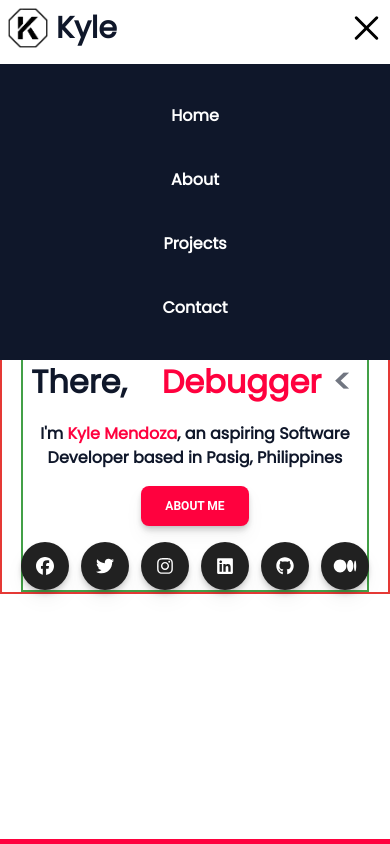
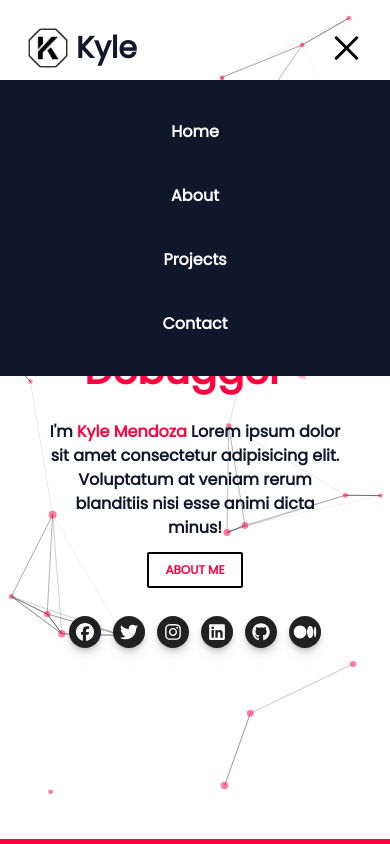
Before and after one commit to KyleeMendoza/KylePortfolio, a React (Create React App) app: page / in a window 390 px wide. Both pictures are taken after a click on the button 366 px from the left and 28 px from the top of the page. Shown: the top 844 px of the page. Built offline with nearby package versions, Linux system fonts and the light colour scheme.

Commit message:
responsive navbar

```diff
--- a/src/App.css
+++ b/src/App.css
@@ -3,6 +3,9 @@
   font-size: clamp(1rem, 0.6897rem + 0.6897vw, 1.5rem);
   scroll-behavior: smooth;
 }
+/* .scrollable {
+  scroll-behavior: smooth;
+} */
 .hero-bg {
   max-width: calc(100% - 110px);
   height: auto;
@@ -14,7 +17,7 @@
 
 .home-text {
   /* font-size: clamp(0.5rem, 12vw + 1rem, 3rem); */
-  font-size: clamp(2rem, 0.7586rem + 2.7586vw, 4rem);
+  font-size: clamp(2.5rem, 2.1897rem + 0.6897vw, 3rem);
 }
 
 .shadow-middle {
@@ -98,6 +101,40 @@
     url("./assets/mathBg.png") no-repeat center/cover;
 }
 
+.growDown {
+  animation: growDown 600ms ease-in-out forwards;
+  transform-origin: top center;
+}
+
+.growUp {
+  animation: growUp 600ms ease-in-out forwards;
+  transform-origin: top center;
+}
+
+@keyframes growDown {
+  0% {
+    transform: scaleY(0);
+  }
+  80% {
+    transform: scaleY(1.1);
+  }
+  100% {
+    transform: scaleY(1);
+  }
+}
+
+@keyframes growUp {
+  100% {
+    transform: scaleY(1);
+  }
+  80% {
+    transform: scaleY(1.1);
+  }
+  0% {
+    transform: scaleY(0);
+  }
+}
+
 @media only screen and (max-width: 959px) {
   .hero-bg {
     max-width: calc(100% - 450px);
--- a/src/App.tsx
+++ b/src/App.tsx
@@ -21,7 +21,7 @@
   });
 
   return (
-    <div className="relative ">
+    <div className="relative">
       <motion.div className="progress-bar" style={{ scaleX }} />
       <div className="flex flex-col h-screen" id="home">
         <header>
@@ -34,14 +34,14 @@
       <div className="lg:h-[50vh] h-[70vh]" id="about">
         <About />
       </div>
-      <div className=" glass-bg lg:py-20" id="projects">
+      <div className=" glass-bg pt-10 lg:py-20" id="projects">
         <Projects />
       </div>
-      <div className="h-[40vh]" id="contact">
+      <div className="h-[50vh] lg:h-[40vh]" id="contact">
         <Contact />
       </div>
       <div className="w-full h-screen absolute top-0 left-0" id="particles">
-        {/* <Particle /> */}
+        <Particle />
       </div>
     </div>
   );
--- a/src/components/NavBar.tsx
+++ b/src/components/NavBar.tsx
@@ -15,7 +15,7 @@
 
   return (
     <>
-      <div className="flex justify-center items-center lg:pt-5">
+      <div className="flex justify-center items-center px-5 lg:px-0 pt-5">
         <div className="flex w-full lg:w-[75%] justify-between">
           <div className="w-full lg:w-auto flex justify-between items-center">
             <div className="flex items-center text-3xl">
@@ -28,8 +28,8 @@
           </div>
 
           <div
-            className={`absolute top-16 w-full z-10 flex flex-col py-10 items-center gap-10 bg-darkBlue text-white lg:flex lg:flex-row lg:opacity-100 lg:static lg:w-auto lg:z-0 lg:py-0 lg:bg-transparent lg:text-black transition-all duration-400
-            ${isOpen ? "opacity-100" : "hidden"}`}
+            className={`absolute top-20 left-0 w-full z-10 flex flex-col py-10 items-center gap-10 bg-darkBlue text-white lg:flex lg:flex-row lg:opacity-100 lg:static lg:w-auto lg:z-0 lg:py-0 lg:bg-transparent lg:text-black transition-all duration-400
+            ${isOpen ? "opacity-100 growDown" : "hidden"}`}
           >
             {navData.map((item) => (
               <a
@@ -42,8 +42,8 @@
           </div>
 
           <div className="hidden lg:flex lg:items-center ">
-            <div className="transition-all delay-50 cursor-pointer border border-1 border-black font-['poppins'] rounded-lg px-4 py-2 text-xs font-bold text-brightRed hover:bg-brightRed hover:text-white hover:border-brightRed hover:drop-shadow-lg">
-              DOWNLOAD CV
+            <div className="uppercase transition-all delay-50 cursor-pointer font-['poppins'] rounded-lg px-4 py-2 text-xs font-bold bg-brightRed text-white border-brightRed shadow-middle">
+              Download CV
             </div>
           </div>
         </div>
--- a/src/screens/About.tsx
+++ b/src/screens/About.tsx
@@ -61,11 +61,8 @@
   }, [inView]);
 
   return (
-    <div
-      ref={ref}
-      className="flex h-full justify-center items-center border border-2 border-red-600"
-    >
-      <div className="w-[90%] lg:w-[50%] font-['Poppins'] text-darkBlue border border-2 border-red-600">
+    <div ref={ref} className="flex h-full justify-center items-center ">
+      <div className="w-[90%] lg:w-[50%] font-['Poppins'] text-darkBlue ">
         <motion.p
           className="text-sm font-bold mb-3 text-brightRed"
           animate={h1}
@@ -76,7 +73,7 @@
           <p className="text-2xl font-bold mb-3 ">
             Aspiring Software Developer
           </p>
-          <p className="text-xs mb-3">
+          <p className="text-xs mb-3 text-center lg:text-start">
             Lorem ipsum dolor sit, amet consectetur adipisicing elit. Magnam
             natus dolor expedita fuga quaerat ipsam voluptates obcaecati nostrum
             vero sapiente, laboriosam recusandae odio aliquid incidunt itaque.
--- a/src/screens/Contact.tsx
+++ b/src/screens/Contact.tsx
@@ -1,4 +1,4 @@
-import React from "react";
+import React, { useState, useEffect } from "react";
 import { Button, IconButton } from "@material-tailwind/react";
 import { FontAwesomeIcon } from "@fortawesome/react-fontawesome";
 import {
@@ -14,11 +14,31 @@
 import Logo from "../assets/logoWhite.png";
 
 function Contact() {
+  const [buttonSize, setButtonSize] = useState<"sm" | "lg">("lg"); //size of icon button social links
+
+  useEffect(() => {
+    const handleResize = () => {
+      if (window.innerWidth <= 768) {
+        // Adjust this breakpoint as needed
+        setButtonSize("sm");
+      } else {
+        setButtonSize("lg");
+      }
+    };
+
+    handleResize(); // Set initial size
+    window.addEventListener("resize", handleResize);
+
+    return () => {
+      window.removeEventListener("resize", handleResize);
+    };
+  }, []);
+
   return (
-    <div className="flex flex-col gap-3 h-full items-center justify-center bg-black border border-2 border-red-600">
-      <div className="flex w-[75%] font-['Poppins'] font-bold text-white">
+    <div className="flex flex-col gap-3 h-full items-center justify-center bg-black ">
+      <div className="flex w-full lg:w-[75%] font-['Poppins'] font-bold text-white">
         <div className="flex flex-1 flex-col gap-5 items-center justify-center flex-1 ">
-          <div className="pt-2 text-xl text-right">
+          <div className="pt-2 text-xl text-center lg:text-start lg:text-right">
             <p>Feel free to hit me up. I'm looking</p>
             <p>forward to hearing from you.</p>
           </div>
@@ -27,7 +47,10 @@
               href="https://www.facebook.com/shaclonely"
               className="drop-shadow-lg"
             >
-              <IconButton className="rounded-full block bg-black" size="lg">
+              <IconButton
+                className="rounded-full block bg-black"
+                size={buttonSize}
+              >
                 <FontAwesomeIcon icon={faFacebook} className="flex text-lg" />
               </IconButton>
             </a>
@@ -35,7 +58,10 @@
               href="https://twitter.com/kdmendoza00"
               className="drop-shadow-lg"
             >
-              <IconButton className="rounded-full block bg-black" size="lg">
+              <IconButton
+                className="rounded-full block bg-black"
+                size={buttonSize}
+              >
                 <FontAwesomeIcon icon={faTwitter} className="flex text-lg" />
               </IconButton>
             </a>
@@ -43,7 +69,10 @@
               href="https://www.instagram.com/kyleemndz/"
               className="drop-shadow-lg"
             >
-              <IconButton className="rounded-full block bg-black" size="lg">
+              <IconButton
+                className="rounded-full block bg-black"
+                size={buttonSize}
+              >
                 <FontAwesomeIcon icon={faInstagram} className="flex text-lg" />
               </IconButton>
             </a>
@@ -51,7 +80,10 @@
               href="https://www.linkedin.com/in/kyleemendoza"
               className="drop-shadow-lg"
             >
-              <IconButton className="rounded-full block bg-black" size="lg">
+              <IconButton
+                className="rounded-full block bg-black"
+                size={buttonSize}
+              >
                 <FontAwesomeIcon icon={faLinkedin} className="flex text-lg" />
               </IconButton>
             </a>
@@ -59,7 +91,7 @@
               href="https://github.com/KyleeMendoza"
               className="drop-shadow-lg"
             >
-              <IconButton className="rounded-full bg-black" size="lg">
+              <IconButton className="rounded-full bg-black" size={buttonSize}>
                 <FontAwesomeIcon icon={faGithub} className="flex text-lg" />
               </IconButton>
             </a>
@@ -67,7 +99,7 @@
               href="https://medium.com/@kylemendoza67"
               className="drop-shadow-lg"
             >
-              <IconButton className="rounded-full bg-black" size="lg">
+              <IconButton className="rounded-full bg-black" size={buttonSize}>
                 <FontAwesomeIcon icon={faMedium} className="flex text-lg" />
               </IconButton>
             </a>
@@ -81,7 +113,7 @@
         </div>
       </div>
       <div>
-        <a href="/home">
+        <a href="#">
           <IconButton
             className="p-4 rounded-full bg-black block border border-2 border-white"
             size="lg"
@@ -90,7 +122,7 @@
           </IconButton>
         </a>
       </div>
-      <div className="text-white text-xs">
+      <div className="text-white text-center text-xs">
         <p>
           2023 - Kyle Mendoza's Website Portfolio. Philippines{" "}
           <span>&copy;</span> All rights reserved.
--- a/src/screens/Home.tsx
+++ b/src/screens/Home.tsx
@@ -1,5 +1,5 @@
-import React, { useEffect } from "react";
-import { Button, IconButton } from "@material-tailwind/react";
+import React, { useEffect, useState } from "react";
+import { button, Button, IconButton } from "@material-tailwind/react";
 import { FontAwesomeIcon } from "@fortawesome/react-fontawesome";
 import { motion, useAnimation, useAnimationControls } from "framer-motion";
 import { useInView } from "react-intersection-observer";
@@ -17,6 +17,8 @@
 import formalPic from "../assets/bg-hero.png";
 
 function Home() {
+  const [buttonSize, setButtonSize] = useState<"sm" | "lg">("lg"); //size of icon button social links
+
   const [text] = useTypewriter({
     words: [
       "Developer",
@@ -91,35 +93,65 @@
     }
   }, [inView]);
 
+  useEffect(() => {
+    const handleResize = () => {
+      if (window.innerWidth <= 768) {
+        // Adjust this breakpoint as needed
+        setButtonSize("sm");
+      } else {
+        setButtonSize("lg");
+      }
+    };
+
+    handleResize(); // Set initial size
+    window.addEventListener("resize", handleResize);
+
+    return () => {
+      window.removeEventListener("resize", handleResize);
+    };
+  }, []);
+
   return (
-    <div className="flex w-full justify-center items-center border border-2 border-red-600">
+    <div className="flex w-full h-full justify-center items-center ">
       <div
         ref={ref}
-        className="flex flex-col flex-col-reverse lg:flex-row w-[90%] lg:w-[70%] border border-2 border-green-600"
+        className="flex flex-col flex-col-reverse lg:flex-row w-[100%] lg:w-[70%] "
       >
-        <div className="text-center lg:text-start lg:w-[53%] font-['Poppins'] font-bold text-darkBlue ">
+        <div className="flex flex-col gap-1 lg:gap-0 items-center lg:items-start text-center lg:text-start lg:w-[53%] font-['Poppins'] font-bold text-darkBlue ">
           <motion.div
             animate={h1}
-            className="flex lg:block justify-center gap-2 lg:gap-0"
+            className="flex flex-col lg:block justify-center gap-2 lg:gap-0"
           >
-            <p className="home-text ">Hi There,</p>
             <p className="home-text ">
+              Hi There, <span className="home-text lg:hidden">I'm a </span>
+            </p>
+            <p className="home-text hidden lg:block">
               I'm a <span className="text-brightRed">{text}</span>{" "}
               <span>
                 <Cursor cursorStyle="<" />
               </span>{" "}
             </p>
+            <p className="home-text text-brightRed lg:hidden">
+              {text}
+              <span>
+                <Cursor cursorStyle="<" />
+              </span>{" "}
+            </p>
           </motion.div>
-          <motion.div animate={h2}>
+          <motion.div animate={h2} className=" w-3/4 lg:w-auto">
             <p className="text-md font-semibold mt-4">
-              I'm <span className="text-brightRed">Kyle Mendoza</span>, an
-              aspiring Software Developer based in Pasig, Philippines
+              I'm <span className="text-brightRed">Kyle Mendoza</span> Lorem
+              ipsum dolor sit amet consectetur adipisicing elit. Voluptatum at
+              veniam rerum blanditiis nisi esse animi dicta minus!
             </p>
-            <Button className="bg-brightRed my-4 drop-shadow-lg">
-              About Me
-            </Button>
+            <div className="flex justify-center lg:justify-normal items-center mt-3 mb-6 ">
+              <div className="transition-all delay-50 cursor-pointer border border-2 border-black font-['poppins'] rounded-sm px-4 py-2 text-xs font-bold text-brightRed hover:bg-brightRed hover:text-white hover:border-brightRed hover:drop-shadow-lg uppercase">
+                About Me
+              </div>
+            </div>
           </motion.div>
-          <div className="flex gap-3 justify-center lg:justify-normal">
+
+          <div className="flex gap-3 justify-center lg:justify-normal ">
             <motion.a
               custom={0}
               animate={link}
@@ -128,7 +160,7 @@
             >
               <IconButton
                 className="rounded-full block hover:bg-[#1877F2] hover:scale-125 "
-                size="lg"
+                size={buttonSize}
               >
                 <FontAwesomeIcon icon={faFacebook} className="flex text-lg" />
               </IconButton>
@@ -141,7 +173,7 @@
             >
               <IconButton
                 className="rounded-full block hover:bg-[#1DA1F2] hover:scale-125"
-                size="lg"
+                size={buttonSize}
               >
                 <FontAwesomeIcon icon={faTwitter} className="flex text-lg" />
               </IconButton>
@@ -154,7 +186,7 @@
             >
               <IconButton
                 className="rounded-full block hover:bg-gradient-to-r from-[#F56040] via-[#E1306C] to-[#833AB4] hover:scale-125"
-                size="lg"
+                size={buttonSize}
               >
                 <FontAwesomeIcon icon={faInstagram} className="flex text-lg" />
               </IconButton>
@@ -167,7 +199,7 @@
             >
               <IconButton
                 className="rounded-full block hover:bg-[#0077b5] hover:scale-125"
-                size="lg"
+                size={buttonSize}
               >
                 <FontAwesomeIcon icon={faLinkedin} className="flex text-lg" />
               </IconButton>
@@ -180,7 +212,7 @@
             >
               <IconButton
                 className="rounded-full block hover:scale-125"
-                size="lg"
+                size={buttonSize}
               >
                 <FontAwesomeIcon icon={faGithub} className="flex text-lg" />
               </IconButton>
@@ -193,7 +225,7 @@
             >
               <IconButton
                 className="rounded-full block hover:scale-125"
-                size="lg"
+                size={buttonSize}
               >
                 <FontAwesomeIcon icon={faMedium} className="flex text-lg" />
               </IconButton>
--- a/src/screens/Projects.tsx
+++ b/src/screens/Projects.tsx
@@ -155,7 +155,10 @@
               >
                 E-commerce website
               </motion.p>
-              <motion.p className="my-3 text-sm text-white" animate={title1}>
+              <motion.p
+                className="my-3 text-sm text-white text-center lg:text-start"
+                animate={title1}
+              >
                 Lorem ipsum dolor, sit amet consectetur adipisicing elit.
                 Quisquam tenetur magnam, soluta voluptatem cumque eligendi ut
                 rem sapiente ad totam id eum assumenda maiores quidem voluptates
@@ -190,7 +193,10 @@
               >
                 Tutor Finding App
               </motion.p>
-              <motion.p className="my-3 text-sm text-white" animate={title2}>
+              <motion.p
+                className="my-3 text-sm text-white text-center lg:text-start"
+                animate={title2}
+              >
                 Lorem ipsum dolor, sit amet consectetur adipisicing elit.
                 Quisquam tenetur magnam, soluta voluptatem cumque eligendi ut
                 rem sapiente ad totam id eum assumenda maiores quidem voluptates
@@ -225,7 +231,10 @@
               >
                 Math Quiz Mobile App
               </motion.p>
-              <motion.p className="my-3 text-sm text-white" animate={title3}>
+              <motion.p
+                className="my-3 text-sm text-white text-center lg:text-start"
+                animate={title3}
+              >
                 Lorem ipsum dolor, sit amet consectetur adipisicing elit.
                 Quisquam tenetur magnam, soluta voluptatem cumque eligendi ut
                 rem sapiente ad totam id eum assumenda maiores quidem voluptates
```
